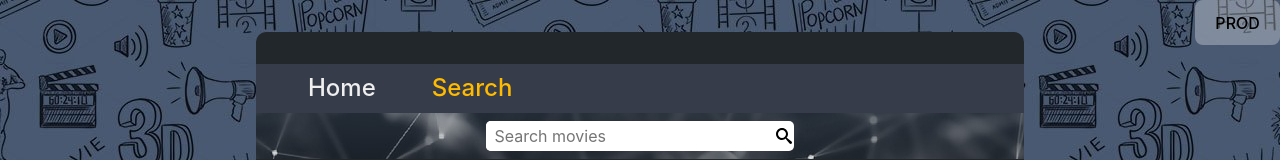
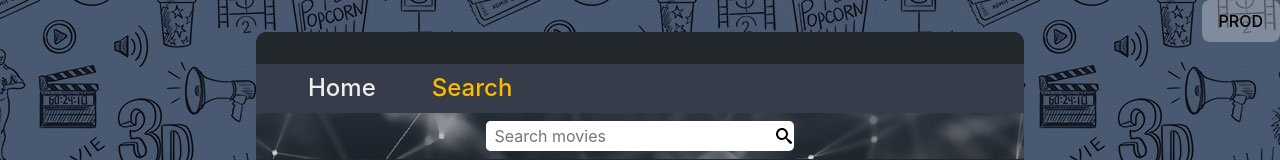
Before and after one commit to lichiy-web/goit-react-hw-05, a React (Vite) app: page /movies in a window 1280 px wide. Shown: the top 160 px of the page. Built offline with nearby package versions, Linux system fonts and the light colour scheme.

Commit message:
fix styles

```diff
--- a/src/components/ToggleDevMode/ToggleDevMode.module.css
+++ b/src/components/ToggleDevMode/ToggleDevMode.module.css
@@ -1,10 +1,26 @@
 .toggleDevMode {
-    background-color: rgba(256,256,256, .3);
     position: absolute;
     top: 0;
     right: 0;
+
+    border-radius: 8px;
+    border: 1px solid transparent;
+    background-color: rgba(256,256,256, .3);
+    padding: 0.5em 1em;
+    font-size: 1em;
+    font-weight: 500;
+    font-family: inherit;
+    cursor: pointer;
+    transition: border-color 0.25s;
+    width: max-content;
 }
+
+.toggleDevMode:hover {
+    border-color: #646cff;
+}
+
 .toggleDevMode:focus,
+.toggleDevMode:focus-visible,
 .toggleDevMode:active {
     outline: 0;
 }
```
